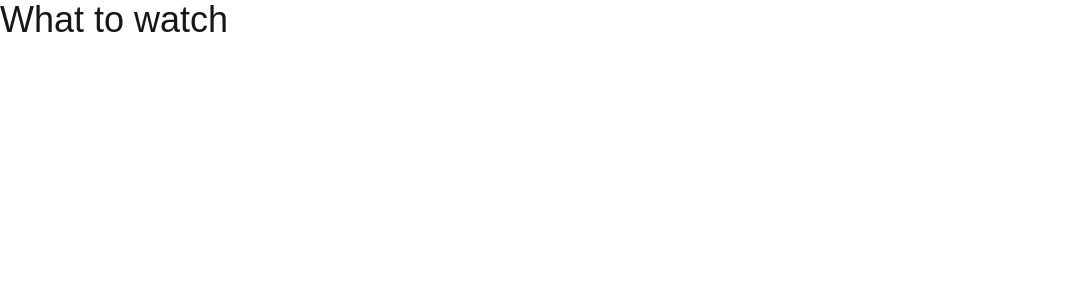
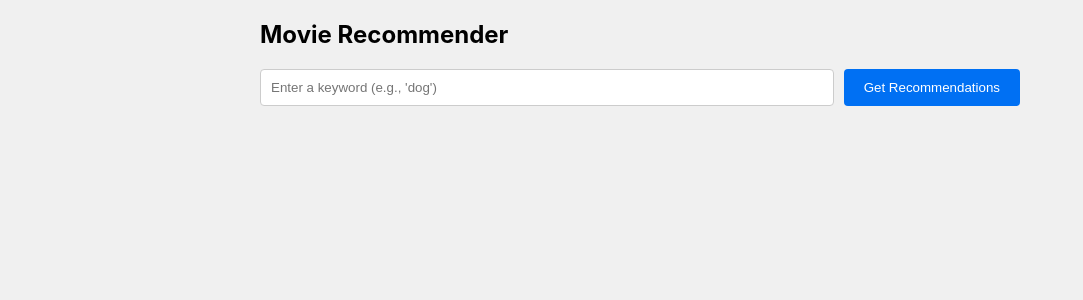
Before and after one commit to ding-dong-qiang/what-to-watch, a Next.js app: page / in a window 1280 px wide. Shown: the top 300 px of the page, without its empty margins (0-1083 px from the left). Built offline with nearby package versions, Linux system fonts and the light colour scheme.

Commit message:
first test

```diff
--- /dev/null
+++ b/app/api/recommend/route.js
@@ -0,0 +1,35 @@
+import { NextResponse } from 'next/server'
+
+const TMDB_API_KEY = process.env.TMDB_API_KEY
+
+export async function GET(request) {
+  const { searchParams } = new URL(request.url)
+  const keyword = searchParams.get('keyword')
+
+  if (!keyword) {
+    return NextResponse.json({ error: 'Keyword is required' }, { status: 400 })
+  }
+
+  try {
+    const response = await fetch(`https://api.themoviedb.org/3/search/movie?api_key=${TMDB_API_KEY}&query=${encodeURIComponent(keyword)}&language=en-US&page=1&include_adult=false`)
+    const data = await response.json()
+
+    if (!response.ok) {
+      throw new Error(`TMDB API error: ${data.status_message || response.statusText}`)
+    }
+
+    const movies = data.results
+      .slice(0, 5)
+      .map(movie => ({
+        title: movie.title,
+        overview: movie.overview,
+        releaseDate: movie.release_date,
+        voteAverage: movie.vote_average
+      }))
+
+    return NextResponse.json(movies)
+  } catch (error) {
+    console.error('Error fetching movie recommendations:', error)
+    return NextResponse.json({ error: 'Failed to fetch movie recommendations' }, { status: 500 })
+  }
+}
--- a/app/layout.js
+++ b/app/layout.js
@@ -1,30 +1,41 @@
-import localFont from "next/font/local";
-import "./globals.css";
-
-const geistSans = localFont({
-  src: "./fonts/GeistVF.woff",
-  variable: "--font-geist-sans",
-  weight: "100 900",
-});
-const geistMono = localFont({
-  src: "./fonts/GeistMonoVF.woff",
-  variable: "--font-geist-mono",
-  weight: "100 900",
-});
-
 export const metadata = {
-  title: "Create Next App",
-  description: "Generated by create next app",
-};
+  title: 'Movie Recommender',
+  description: 'Get random movie recommendations based on keywords',
+}
 
 export default function RootLayout({ children }) {
   return (
     <html lang="en">
-      <body
-        className={`${geistSans.variable} ${geistMono.variable} antialiased`}
-      >
-        {children}
-      </body>
+      <head>
+        <style>{`
+          :root {
+            --font-mono: ui-monospace, Menlo, Monaco, 'Cascadia Mono', 'Segoe UI Mono',
+              'Roboto Mono', 'Oxygen Mono', 'Ubuntu Monospace', 'Source Code Pro',
+              'Fira Mono', 'Droid Sans Mono', 'Courier New', monospace;
+          }
+          * {
+            box-sizing: border-box;
+            padding: 0;
+            margin: 0;
+          }
+          html,
+          body {
+            max-width: 100vw;
+            overflow-x: hidden;
+          }
+          body {
+            color: rgb(var(--foreground-rgb));
+            background: #f0f0f0;
+            font-family: -apple-system, BlinkMacSystemFont, Segoe UI, Roboto, Oxygen,
+              Ubuntu, Cantarell, Fira Sans, Droid Sans, Helvetica Neue, sans-serif;
+          }
+          a {
+            color: inherit;
+            text-decoration: none;
+          }
+        `}</style>
+      </head>
+      <body>{children}</body>
     </html>
-  );
+  )
 }
--- a/app/page.js
+++ b/app/page.js
@@ -1,15 +1,71 @@
-import Link from "next/link";
+'use client'
+
+import { useState } from 'react'
 
 export default function Home() {
-    return (
-        <main>
-            <h1 className="text-4xl">
-                What to watch
-            </h1>
-            <ul>
-                {/* <li><Link href="./week-2">Week 2 Assignment</Link></li> */}
+  const [keyword, setKeyword] = useState('')
+  const [movies, setMovies] = useState([])
+  const [loading, setLoading] = useState(false)
+  const [error, setError] = useState(null)
 
-            </ul>
-        </main>
-    );
+  const getRecommendations = async () => {
+    if (!keyword) return
+    setLoading(true)
+    setError(null)
+    try {
+      const response = await fetch(`/api/recommend?keyword=${encodeURIComponent(keyword)}`)
+      if (!response.ok) {
+        throw new Error(`HTTP error! status: ${response.status}`)
+      }
+      const data = await response.json()
+      setMovies(data)
+    } catch (error) {
+      console.error('Error fetching recommendations:', error)
+      setError('Failed to fetch recommendations. Please try again.')
+    } finally {
+      setLoading(false)
+    }
+  }
+
+  return (
+    <main style={{ maxWidth: '800px', margin: '0 auto', padding: '20px' }}>
+      <h1 style={{ fontSize: '24px', fontWeight: 'bold', marginBottom: '20px' }}>Movie Recommender</h1>
+      <div style={{ display: 'flex', gap: '10px', marginBottom: '20px' }}>
+        <input
+          type="text"
+          value={keyword}
+          onChange={(e) => setKeyword(e.target.value)}
+          placeholder="Enter a keyword (e.g., 'dog')"
+          style={{ flexGrow: 1, padding: '10px', border: '1px solid #ccc', borderRadius: '4px' }}
+        />
+        <button
+          onClick={getRecommendations}
+          disabled={loading}
+          style={{
+            backgroundColor: loading ? '#ccc' : '#0070f3',
+            color: 'white',
+            padding: '10px 20px',
+            border: 'none',
+            borderRadius: '4px',
+            cursor: loading ? 'not-allowed' : 'pointer'
+          }}
+        >
+          {loading ? 'Loading...' : 'Get Recommendations'}
+        </button>
+      </div>
+      {error && <p style={{ color: 'red' }}>{error}</p>}
+      {movies.length > 0 && (
+        <ul style={{ listStyle: 'none', padding: 0 }}>
+          {movies.map((movie, index) => (
+            <li key={index} style={{ marginBottom: '20px', border: '1px solid #ccc', padding: '10px', borderRadius: '4px' }}>
+              <h2 style={{ fontSize: '18px', fontWeight: 'bold' }}>{movie.title}</h2>
+              <p style={{ fontSize: '14px', color: '#666' }}>Release Date: {movie.releaseDate}</p>
+              <p style={{ fontSize: '14px', color: '#666' }}>Rating: {movie.voteAverage}/10</p>
+              <p style={{ marginTop: '10px' }}>{movie.overview}</p>
+            </li>
+          ))}
+        </ul>
+      )}
+    </main>
+  )
 }
```
Also changed, not shown: lib/movieUtils.js (added, +18 -0 lines), package.json (+6 -5 lines), api.txt (added), 1 other file (tests, documents, lock files or other folders).
